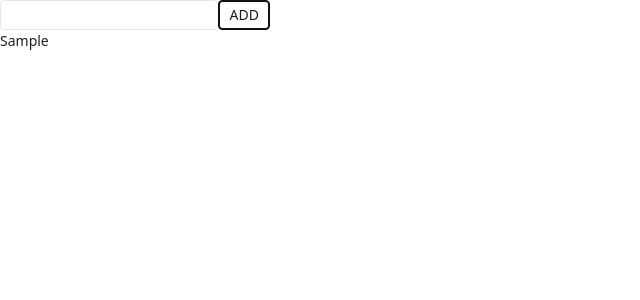
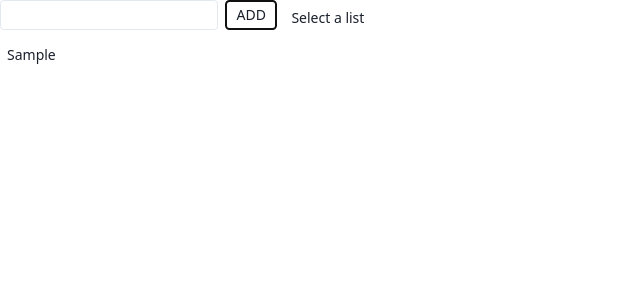
Before and after one commit to jorgesmrr/react-tasks, a React (Create React App) app: page / in a window 1280 px wide. Both pictures are taken after typing "Sample" into the empty fields and a click on the button "ADD". Shown: the top 300 px of the page, without its empty margins (0-640 px from the left). Built offline with nearby package versions, Linux system fonts and the light colour scheme.

Commit message:
Multiple tasks lists

```diff
--- a/src/App.js
+++ b/src/App.js
@@ -1,14 +1,8 @@
 import React from 'react';
-import NewTask from './features/task/NewTask';
-import TaskList from './features/task/TaskList';
+import Home from './features/home/Home';
 
 function App() {
-  return (
-    <div>
-      <NewTask />
-      <TaskList />
-    </div>
-  );
+  return <Home />;
 }
 
 export default App;
--- a/src/app/store.js
+++ b/src/app/store.js
@@ -1,8 +1,10 @@
 import { configureStore } from '@reduxjs/toolkit';
 import taskReducer from '../features/task/taskSlice';
+import listReducer from '../features/list/listSlice';
 
 export default configureStore({
   reducer: {
-    task: taskReducer,
+    tasks: taskReducer,
+    lists: listReducer
   },
 });
--- /dev/null
+++ b/src/features/common/SimpleTextForm.js
@@ -0,0 +1,30 @@
+import React from 'react';
+
+class SimpleTextForm extends React.Component {
+    constructor(props) {
+        super(props);
+        this.state = { text: '' };
+    }
+
+    updateText(ev) {
+        this.setState({ text: ev.target.value })
+    }
+
+    submit() {
+        this.props.onSubmit(this.state.text);
+        this.setState({ text: '' })
+    }
+
+    render() {
+        return (
+            <div className="flex">
+                <input className="mr-2" type="text" value={this.state.text} onChange={ev => this.updateText(ev)} />
+                <button className="btn" onClick={() => this.submit()}>
+                    Add
+                </button>
+            </div>
+        )
+    }
+}
+
+export default SimpleTextForm;
--- /dev/null
+++ b/src/features/home/Home.js
@@ -0,0 +1,33 @@
+import React from 'react';
+import TasksList from '../task/TasksList';
+import NewTask from '../task/NewTask';
+import ListsList from '../list/ListsList';
+import NewList from '../list/NewList';
+import { connect } from 'react-redux';
+
+class Home extends React.Component {
+    render() {
+        const tasks = this.props.activeListId
+            ? (
+                <div>
+                    <NewTask />
+                    <TasksList listId={this.props.activeListId} />
+                </div>
+            )
+            : <p>Select a list</p>;
+
+        return (
+            <div className="flex">
+                <div className="mr-4">
+                    <NewList />
+                    <ListsList />
+                </div>
+                {tasks}
+            </div>
+        )
+    }
+}
+
+const mapStateToProps = (state) => ({ activeListId: state.lists.activeListId });
+
+export default connect(mapStateToProps)(Home);
--- /dev/null
+++ b/src/features/list/List.js
@@ -0,0 +1,18 @@
+import React from 'react';
+import { getListById, openList } from './listSlice';
+import { connect } from 'react-redux';
+
+class List extends React.Component {
+    render() {
+        return (
+            <li className="p-2 my-2" onClick={() => this.props.openList(this.props.list.id)}>
+                {this.props.list.name}
+            </li>
+        )
+    }
+}
+
+const mapStateToProps = (state, ownProps) => ({ list: getListById(state.lists, ownProps.id) });
+const mapDispatchToProps = { openList };
+
+export default connect(mapStateToProps, mapDispatchToProps)(List);
--- /dev/null
+++ b/src/features/list/ListsList.js
@@ -0,0 +1,15 @@
+import React from 'react';
+import List from './List';
+import { connect } from 'react-redux';
+
+class ListsList extends React.Component {
+    render() {
+        const lists = Object.values(this.props.lists).map(l => <List key={l.id} id={l.id} />)
+
+        return <ul>{lists}</ul>
+    }
+}
+
+const mapStateToProps = (state) => ({ lists: state.lists.all });
+
+export default connect(mapStateToProps)(ListsList);
--- /dev/null
+++ b/src/features/list/NewList.js
@@ -0,0 +1,16 @@
+import React from 'react';
+import { add } from './listSlice';
+import { connect } from 'react-redux';
+import SimpleTextForm from '../common/SimpleTextForm';
+
+class NewList extends React.Component {
+    render() {
+        return (
+            <SimpleTextForm onSubmit={text => this.props.add(text)} />
+        )
+    }
+}
+
+const mapDisptachToProps = { add };
+
+export default connect(null, mapDisptachToProps)(NewList);
--- /dev/null
+++ b/src/features/list/listSlice.js
@@ -0,0 +1,27 @@
+import { createSlice } from "@reduxjs/toolkit";
+
+export const listSlice = createSlice({
+    name: 'lists',
+    initialState: {
+        lastId: 0,
+        activeListId: null,
+        all: {}
+    },
+    reducers: {
+        add(state, action) {
+            state.all[++state.lastId] = {
+                id: state.lastId,
+                name: action.payload
+            };
+        },
+        openList(state, action) {
+            state.activeListId = action.payload
+        }
+    }
+})
+
+export const { add, openList } = listSlice.actions;
+
+export const getListById = (state, id) => state.all[id];
+
+export default listSlice.reducer;
--- a/src/features/task/NewTask.js
+++ b/src/features/task/NewTask.js
@@ -1,34 +1,15 @@
 import React from 'react';
 import { add } from './taskSlice';
 import { connect } from 'react-redux';
+import SimpleTextForm from '../common/SimpleTextForm';
 
 class NewTask extends React.Component {
-    constructor(props) {
-        super(props);
-        this.state = { text: '' };
-    }
-
-    updateText(ev) {
-        this.setState({ text: ev.target.value })
-    }
-
-    addTask() {
-        this.props.add(this.state.text);
-        this.setState({ text: '' })
-    }
-
     render() {
-        return (
-            <div className="flex">
-                <input type="text" value={this.state.text} onChange={ev => this.updateText(ev)} />
-                <button className="btn" onClick={() => this.addTask()}>
-                    Add
-                </button>
-            </div>
-        )
+        return <SimpleTextForm onSubmit={text => this.props.add({ listId: this.props.activeListId, text })} />
     }
 }
 
-const mapDisptachToProps = { add };
+const mapDispatchToProps = { add };
+const mapStateToProps = (state) => ({ activeListId: state.lists.activeListId });
 
-export default connect(null, mapDisptachToProps)(NewTask);
+export default connect(mapStateToProps, mapDispatchToProps)(NewTask);
--- a/src/features/task/Task.js
+++ b/src/features/task/Task.js
@@ -4,10 +4,10 @@ import { connect } from 'react-redux';
 
 class Task extends React.Component {
     render() {
-        return <li>{this.props.task.text}</li>
+        return <li className="bg-neutral-2 rounded p-2 my-2">{this.props.task.text}</li>
     }
 }
 
-const mapStateToProps = (state, ownProps) => ({ task: getTaskById(state.task, ownProps.id) });
+const mapStateToProps = (state, ownProps) => ({ task: getTaskById(state.tasks, ownProps.id) });
 
 export default connect(mapStateToProps)(Task);
--- a/src/features/task/TaskList.js
+++ b/src/features/task/TasksList.js
@@ -1,8 +1,9 @@
 import React from 'react';
 import Task from './Task';
 import { connect } from 'react-redux';
+import { getTasksByList } from './taskSlice';
 
-class TaskList extends React.Component {
+class TasksList extends React.Component {
     render() {
         const tasks = Object.values(this.props.tasks).map(t => <Task key={t.id} id={t.id} />)
 
@@ -10,6 +11,6 @@ class TaskList extends React.Component {
     }
 }
 
-const mapStateToProps = (state) => ({ tasks: state.task.all });
+const mapStateToProps = (state, ownProps) => ({ tasks: getTasksByList(state.tasks, ownProps.listId) });
 
-export default connect(mapStateToProps)(TaskList);
+export default connect(mapStateToProps)(TasksList);
--- a/src/features/task/taskSlice.js
+++ b/src/features/task/taskSlice.js
@@ -1,18 +1,20 @@
 import { createSlice } from "@reduxjs/toolkit";
 
 export const taskSlice = createSlice({
-    name: 'task',
+    name: 'tasks',
     initialState: {
         lastId: 0,
         all: {}
     },
     reducers: {
-        add: (state, action) => {
-            state.lastId++;
-            state.all[state.lastId] = {
+        add(state, action) {
+            const { text, listId } = action.payload;
+
+            state.all[++state.lastId] = {
                 id: state.lastId,
-                text: action.payload,
-                done: false
+                done: false,
+                text,
+                listId
             };
         }
     }
@@ -21,5 +23,6 @@ export const taskSlice = createSlice({
 export const { add } = taskSlice.actions;
 
 export const getTaskById = (state, id) => state.all[id];
+export const getTasksByList = (state, listId) => Object.values(state.all).filter(t => t.listId === listId);
 
 export default taskSlice.reducer;
```
